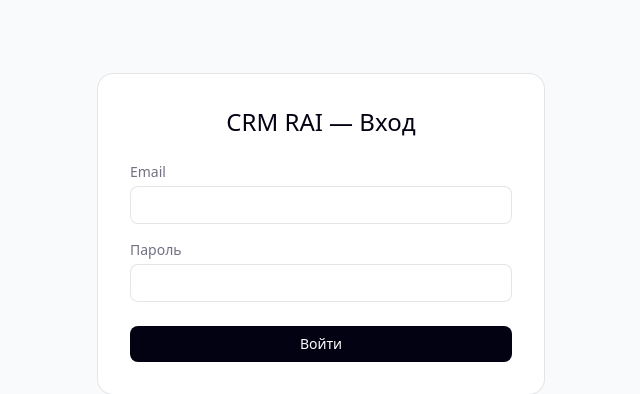
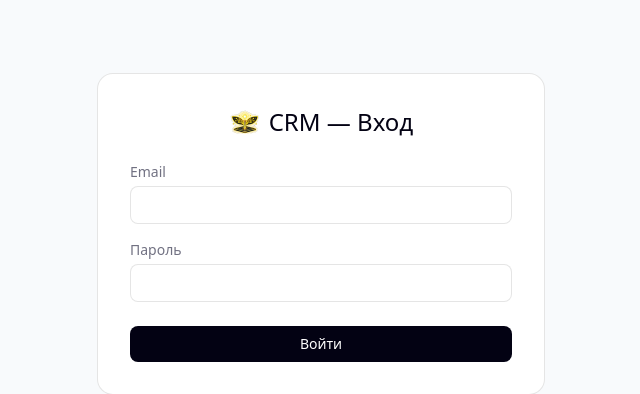
Before and after one commit to DeniOne/CRM_RAI_TECH, a FastAPI app: page /login in a window 1280 px wide. Shown: the part 166-560 px from the top of the page, without its empty margins (319-959 px from the left). Run offline with FastAPI, Linux system fonts and the light colour scheme; some libraries are stand-ins or nearby versions.

Commit message:
feat(brand): лого RAI в сайдбаре + favicon вкладки
- марка rai_tech_icon_64 в шапке сайдбара рядом с 'CRM' (RAI убран из текста)
- favicon 32px + apple-touch-icon 128px
- login/invite_accept приведены в соответствие (RAI убран из видимого текста)

```diff
--- a/app/templates/base.html
+++ b/app/templates/base.html
@@ -27,12 +27,17 @@
     <script src="https://unpkg.com/htmx.org@1.9.10"></script>
     <script src="https://cdn.jsdelivr.net/npm/sortablejs@1.15.0/Sortable.min.js"></script>
     <link rel="stylesheet" href="/static/css/app.css">
+    <link rel="icon" type="image/png" href="/static/logo/rai_tech_icon_32.png">
+    <link rel="apple-touch-icon" href="/static/logo/rai_tech_icon_128.png">
 </head>
 <body class="bg-canvas min-h-screen font-sans {% if current_user %}has-ticker{% endif %}">
     {% if current_user %}
     <div class="flex">
         <aside class="w-64 bg-white border-r border-black/10 min-h-screen p-4 flex flex-col">
-            <div class="text-xl font-medium text-ink mb-6">CRM RAI</div>
+            <div class="flex items-center gap-2 mb-6">
+                <img src="/static/logo/rai_tech_icon_64.png" alt="RAI" class="w-7 h-7" width="28" height="28">
+                <span class="text-xl font-medium text-ink">CRM</span>
+            </div>
             <nav class="space-y-1 flex-1">
                 <a href="/agent" class="flex items-center gap-2 px-3 py-2 rounded-lg text-sm font-medium text-ink bg-slate-100 hover:bg-slate-200">
                     <svg xmlns="http://www.w3.org/2000/svg" class="w-4 h-4" fill="none" viewBox="0 0 24 24" stroke="currentColor" stroke-width="2">
--- a/app/templates/invite_accept.html
+++ b/app/templates/invite_accept.html
@@ -20,7 +20,7 @@
             {% if invite.purpose.value == 'reset' %}
             Сброс пароля
             {% else %}
-            Регистрация в CRM RAI
+            Регистрация в CRM
             {% endif %}
         </h1>
         <p class="text-sm text-muted text-center mb-6">
--- a/app/templates/login.html
+++ b/app/templates/login.html
@@ -2,7 +2,10 @@
 {% block fullpage %}
 <div class="min-h-screen flex items-center justify-center bg-canvas">
     <div class="bg-white border border-black/10 rounded-2xl p-8 w-full max-w-md">
-        <h1 class="text-2xl font-medium text-center mb-6 text-ink">CRM RAI — Вход</h1>
+        <div class="flex items-center justify-center gap-2 mb-6">
+            <img src="/static/logo/rai_tech_icon_64.png" alt="RAI" class="w-8 h-8" width="32" height="32">
+            <h1 class="text-2xl font-medium text-ink">CRM — Вход</h1>
+        </div>
         {% if error %}
         <div class="bg-red-50 text-red-600 p-3 rounded-lg mb-4 text-sm">{{ error }}</div>
         {% endif %}
```
Also changed, not shown: app/static/logo/rai_tech_icon_128.png (added), app/static/logo/rai_tech_icon_32.png (added), app/static/logo/rai_tech_icon_64.png (added).
